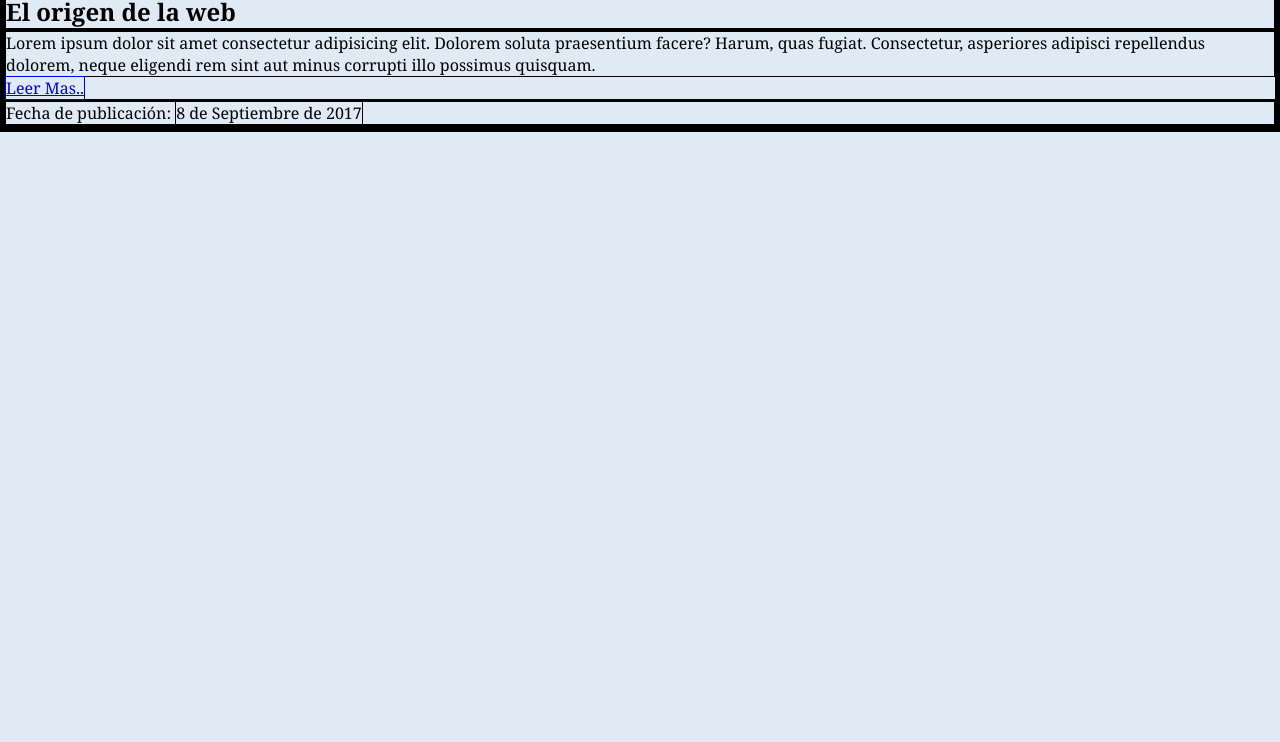
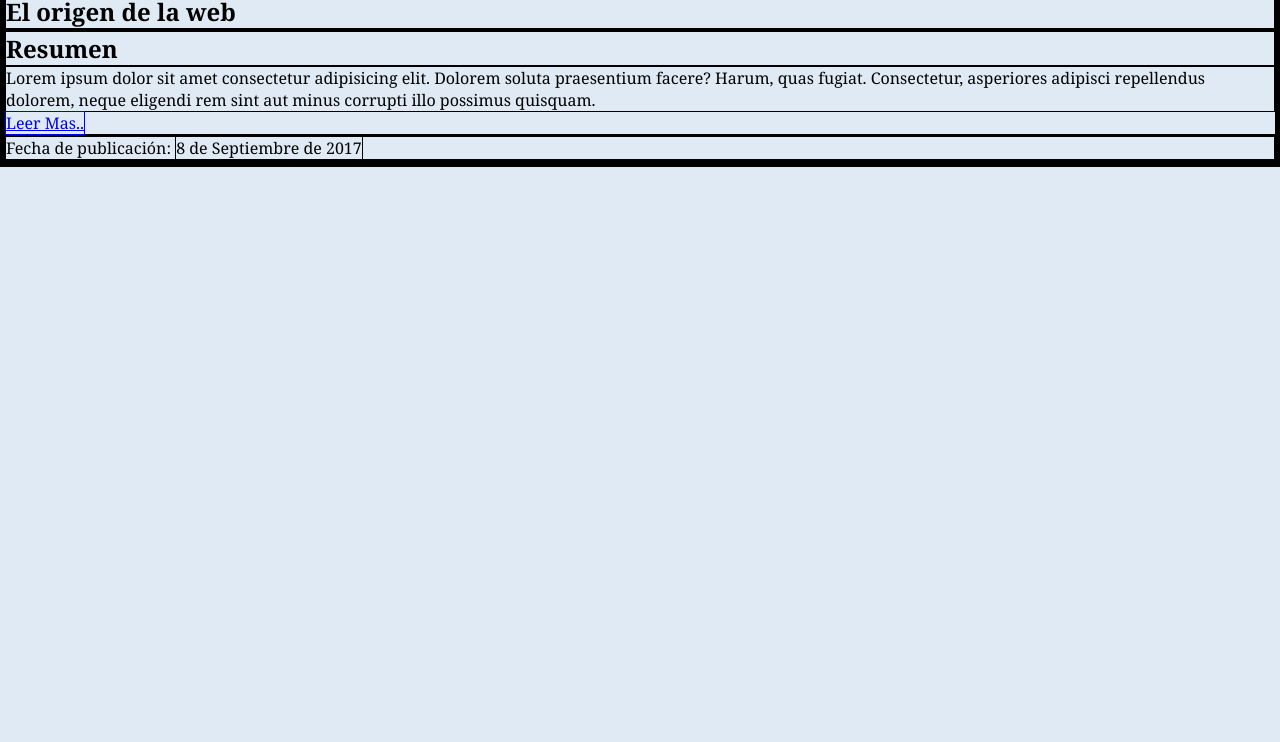
Before and after one commit to Gerardo777/Gerardo777.github.io, a plain HTML site: page Blog/index.html in a window 1280 px wide. Shown: the part 58-800 px from the top of the page. Drawn offline with Linux system fonts and the light colour scheme.

Commit message:
Cambio de estructura

```diff
--- a/Blog/estilos.css
+++ b/Blog/estilos.css
@@ -9,3 +9,6 @@ body
     padding: 0;
     border-style: solid;
 }
+body{
+    display: block;
+}
--- a/Blog/index.html
+++ b/Blog/index.html
@@ -15,17 +15,18 @@
                 <h2>El origen de la web</h2>
             </section>
             <section class="intro-articulo">
+                <h2>Resumen</h2>
             <p> Lorem ipsum dolor sit amet consectetur adipisicing elit. Dolorem soluta praesentium facere?
                 Harum, quas fugiat. Consectetur, asperiores adipisci repellendus dolorem,
                 neque eligendi rem sint aut minus corrupti illo possimus quisquam.
             </p>
             <a href="#">Leer Mas..</a>
             </section>
-            <section class="pie-articulo">
+            <div class="pie-articulo">
                 <p>Fecha de publicación:
                     <time datetime="2017-09-08">8 de Septiembre de 2017</time>
                 </p>
-            </section>
+            </div>
         </article>
     </main>
     <footer></footer>
```
